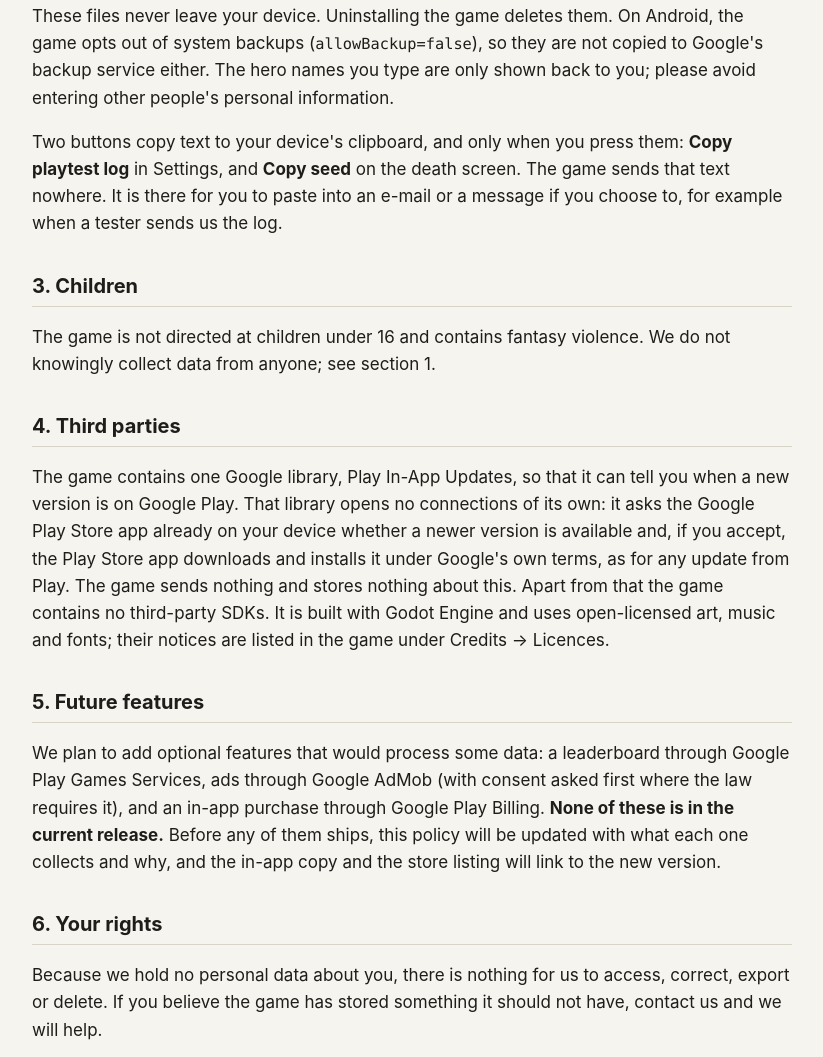
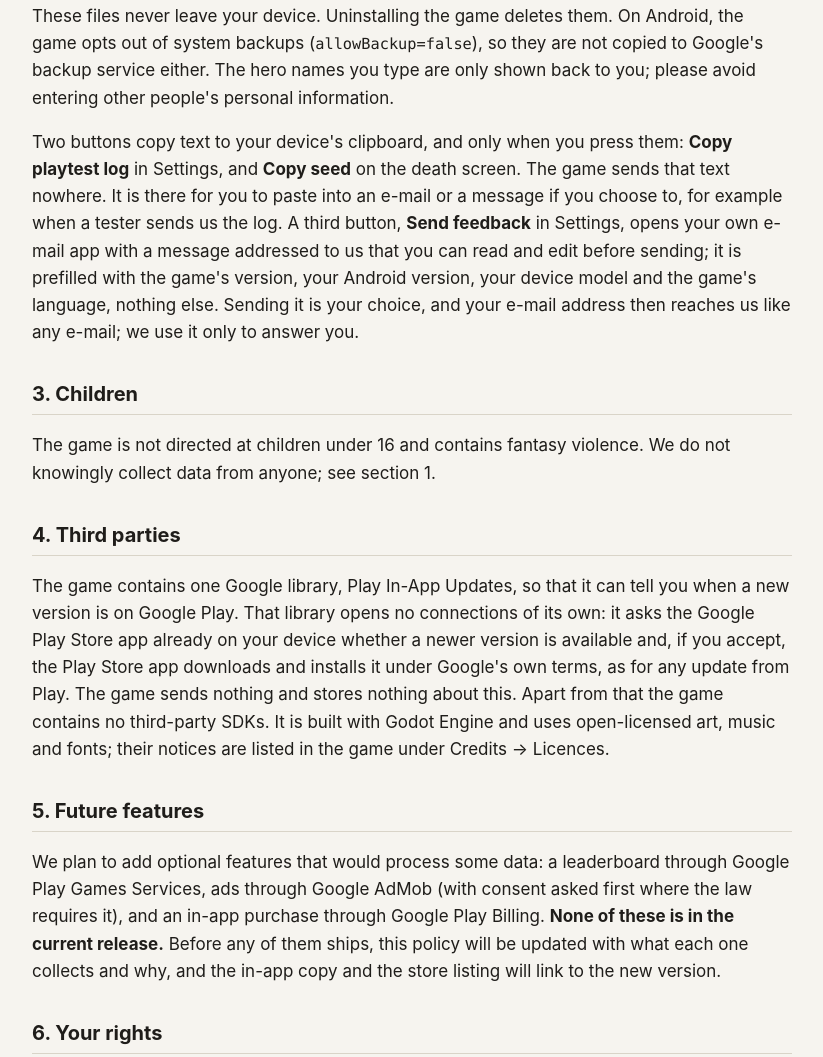
Before and after one commit to jorge-fernandes/abyss-striver-site, a plain HTML site: page privacy/index.html in a window 1280 px wide. Shown: the part 1193-2250 px from the top of the page, without its empty margins (228-1051 px from the left). Drawn offline with Linux system fonts and the light colour scheme.

Commit message:
Privacy policy v6

```diff
--- a/privacy/index.html
+++ b/privacy/index.html
@@ -16,7 +16,7 @@
 </head>
 <body><main>
 <h1>Abyss Striver – Privacy Policy</h1>
-<p><strong>Effective date:</strong> 2026-11-05 · <strong>Version:</strong> 5 (offline build)</p>
+<p><strong>Effective date:</strong> 2026-11-05 · <strong>Version:</strong> 6 (offline build)</p>
 <p>Abyss Striver ("the game") is developed and published by Nocturnhold Games, the trading name of Jorge Fernandes, an individual developer based in the European Union ("we", "us"). This policy explains what the game does with your data. The short version: the current release collects nothing and sends nothing.</p>
 <h2>1. Data we collect</h2>
 <p><strong>None.</strong> The game does not collect, store on our servers, or share any personal data. It has no account system, no analytics, no advertising, no crash reporting and no network access of its own (the update check in section 4 is done by the Play Store app). On Android the game asks for one permission, to show notifications, and only when you turn on the optional reminders (it may also keep them across a restart of the phone). Reminders are scheduled on your device; nothing is sent anywhere.</p>
@@ -34,7 +34,7 @@
 <li>settings (<code>settings.cfg</code>: language, volumes, text speed, vibration, which first-time tips you have seen, your last hero's name and look, the date you last opened the game, and whether reminders are on).</li>
 </ul>
 <p>These files never leave your device. Uninstalling the game deletes them. On Android, the game opts out of system backups (<code>allowBackup=false</code>), so they are not copied to Google's backup service either. The hero names you type are only shown back to you; please avoid entering other people's personal information.</p>
-<p>Two buttons copy text to your device's clipboard, and only when you press them: <strong>Copy playtest log</strong> in Settings, and <strong>Copy seed</strong> on the death screen. The game sends that text nowhere. It is there for you to paste into an e-mail or a message if you choose to, for example when a tester sends us the log.</p>
+<p>Two buttons copy text to your device's clipboard, and only when you press them: <strong>Copy playtest log</strong> in Settings, and <strong>Copy seed</strong> on the death screen. The game sends that text nowhere. It is there for you to paste into an e-mail or a message if you choose to, for example when a tester sends us the log. A third button, <strong>Send feedback</strong> in Settings, opens your own e-mail app with a message addressed to us that you can read and edit before sending; it is prefilled with the game's version, your Android version, your device model and the game's language, nothing else. Sending it is your choice, and your e-mail address then reaches us like any e-mail; we use it only to answer you.</p>
 <h2>3. Children</h2>
 <p>The game is not directed at children under 16 and contains fantasy violence. We do not knowingly collect data from anyone; see section 1.</p>
 <h2>4. Third parties</h2>
@@ -49,6 +49,7 @@
 <p>Version 3 (2026-10-19): the developer is named as Nocturnhold Games, the trading name of the same individual developer. Nothing else changed.</p>
 <p>Version 4 (2026-10-27): optional reminder notifications for the Daily Descent and the Weekly Trial, scheduled on your device, and the notification permission they need. Nothing changed in what is collected: still nothing.</p>
 <p>Version 5 (2026-11-05): the game can ask the Google Play Store app on your device whether a newer version is available and, if you accept, the Play Store app downloads it (section 4). The game still sends nothing and collects nothing.</p>
+<p>Version 6 (2026-11-05): the Send feedback button in Settings, which opens your own mail app with a message you can edit (section 2). Nothing changed in what the game collects: still nothing.</p>
 <h2>8. Contact</h2>
 <p>Nocturnhold Games (Jorge Fernandes) · e-mail: <a href="mailto:jorge.fernandes.dev@gmail.com">jorge.fernandes.dev@gmail.com</a></p>
 <p>Online copy: <a href="https://jorge-fernandes.github.io/abyss-striver-site/privacy/">jorge-fernandes.github.io/abyss-striver-site/privacy/</a></p>
```
